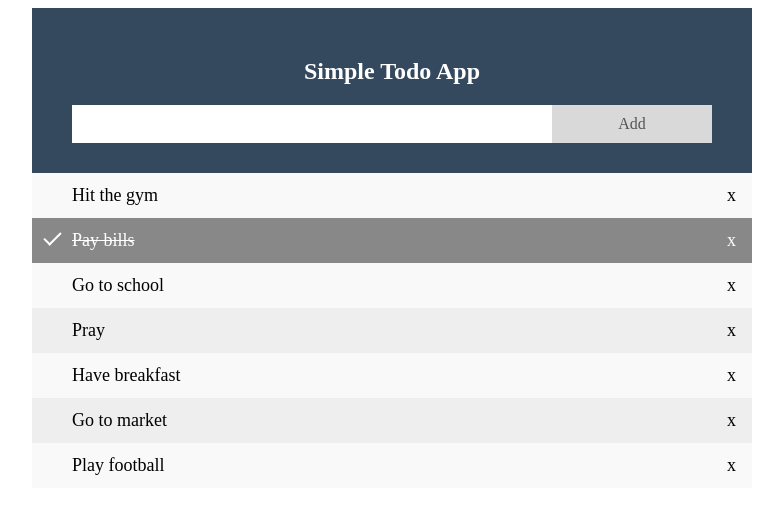
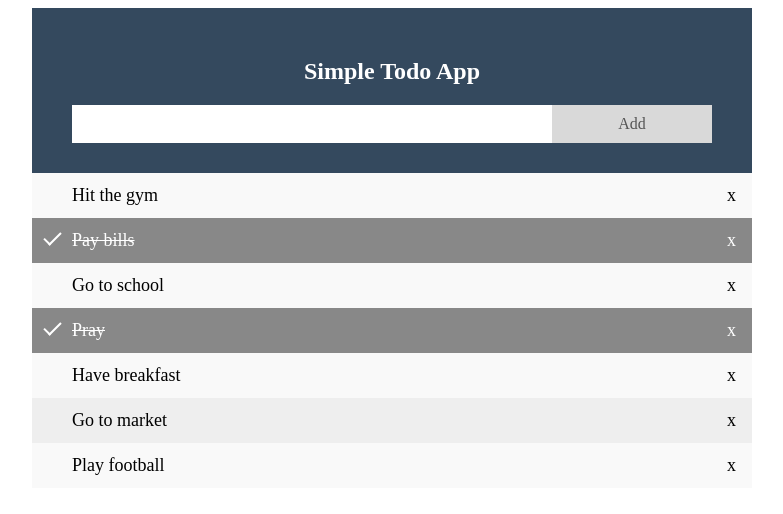
Before and after one commit to muhamadjaya/todo-app-react, a React (Create React App) app: page / in a window 1280 px wide. Shown: the top 514 px of the page, without its empty margins (248-1031 px from the left). Built offline with nearby package versions, Linux system fonts and the light colour scheme; data requests are answered from the project's data file.

Commit message:
memperbaiki file todolist dan todoitem

```diff
--- a/data/db.json
+++ b/data/db.json
@@ -17,7 +17,7 @@
     },
     {
       "title": "Pray",
-      "done": false,
+      "done": true,
       "id": 4
     },
     {
--- a/src/components/TodoItem.js
+++ b/src/components/TodoItem.js
@@ -1,7 +1,23 @@
-const TodoItem = ({ todo }) => {
+const TodoItem = ({ todo, setRefresh }) => {
+  const updateTodo = () => {
+    todo.done = !todo.done;
+
+    fetch("http://localhost:8000/todos/" + todo.id, {
+      method: "PUT",
+      headers: {
+        "Content-Type": "application/json",
+      },
+      body: JSON.stringify(todo),
+    }).then(() => {
+      console.log("todo updated.");
+      setRefresh(true);
+    });
+  };
+
   return (
     <li className={`${todo.done ? "checked" : ""}`}>
-      {todo.title} <span className="close">x</span>
+      <div onClick={updateTodo}>{todo.title}</div>
+      <span className="close">x</span>
     </li>
   );
 };
--- a/src/components/TodoList.js
+++ b/src/components/TodoList.js
@@ -28,7 +28,7 @@ const TodoList = ({ isRefresh, setRefresh }) => {
   return (
     <ul id="todo-list">
       {todos.map((todo) => (
-        <TodoItem todo={todo} key={todo.id} />
+        <TodoItem todo={todo} key={todo.id} setRefresh={setRefresh} />
       ))}
     </ul>
   );
```
